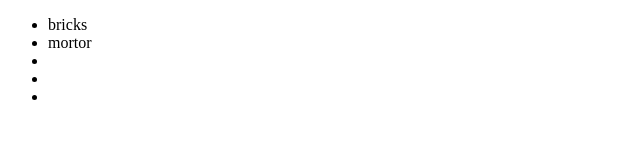
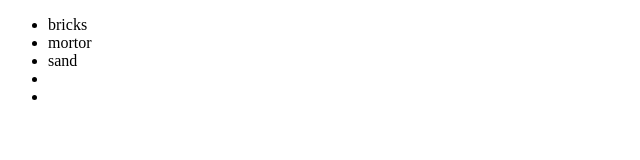
Before and after one commit to loosheirz/LOTV, a plain HTML site: page index.html in a window 1280 px wide. Shown: the full height of the page, 0-640 px from the left. Drawn offline with Linux system fonts and the light colour scheme.

Commit message:
new changes

```diff
--- a/index.html
+++ b/index.html
@@ -8,7 +8,7 @@
 	<ul>
 		<li>bricks</li>
 		<li>mortor</li>
-		<li></li>
+		<li>sand</li>
 		<li></li>
 		<li></li>
 	</ul>
```
